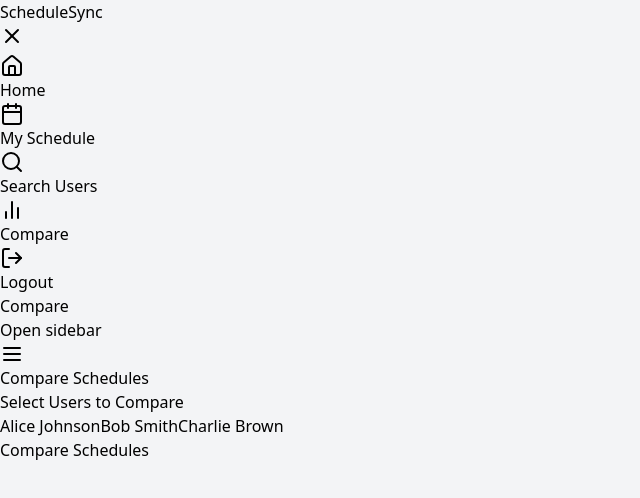
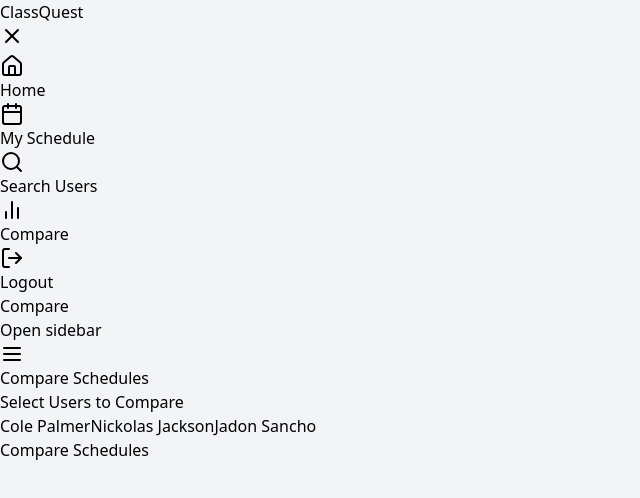
Before and after one commit to bishal0922/ClassQuest, a Next.js app in the folder frontend/: page /compare in a window 1280 px wide. Shown: the top 498 px of the page, without its empty margins (0-640 px from the left). Built offline with nearby package versions, Linux system fonts and the light colour scheme.

Commit message:
Refactor layout component to update application name

```diff
--- a/frontend/src/app/components/Layout.js
+++ b/frontend/src/app/components/Layout.js
@@ -38,7 +38,7 @@
             {/* Sidebar */}
             <aside className={`fixed inset-y-0 left-0 z-20 w-64 bg-indigo-700 text-white transform ${sidebarOpen ? 'translate-x-0' : '-translate-x-full'} md:translate-x-0 transition-transform duration-300 ease-in-out`}>
                 <div className="flex items-center justify-between p-4 border-b border-indigo-600">
-                    <h2 className="text-2xl font-bold">ScheduleSync</h2>
+                    <h2 className="text-2xl font-bold">ClassQuest</h2>
                     <button onClick={() => setSidebarOpen(false)} className="md:hidden">
                         <X size={24} />
                     </button>
--- a/frontend/src/app/components/ScheduleComparison.js
+++ b/frontend/src/app/components/ScheduleComparison.js
@@ -7,9 +7,9 @@
   const [comparisonResult, setComparisonResult] = useState(null);
 
   const mockUsers = [
-    { id: '1', name: 'Alice Johnson' },
-    { id: '2', name: 'Bob Smith' },
-    { id: '3', name: 'Charlie Brown' },
+    { id: '1', name: 'Cole Palmer' },
+    { id: '2', name: 'Nickolas Jackson' },
+    { id: '3', name: 'Jadon Sancho' },
   ];
 
   const handleUserSelect = (userId) => {
--- a/frontend/src/app/search/page.js
+++ b/frontend/src/app/search/page.js
@@ -4,7 +4,7 @@
   return (
       <div className="max-w-7xl mx-auto py-6 sm:px-6 lg:px-8">
         <h1 className="text-3xl font-bold text-gray-900 mb-6">Search Users</h1>
-        <p>User search functionality will go here.</p>
+        <p>Search functionality to be developed post authentication integration.</p>
       </div>
   );
 };
```
